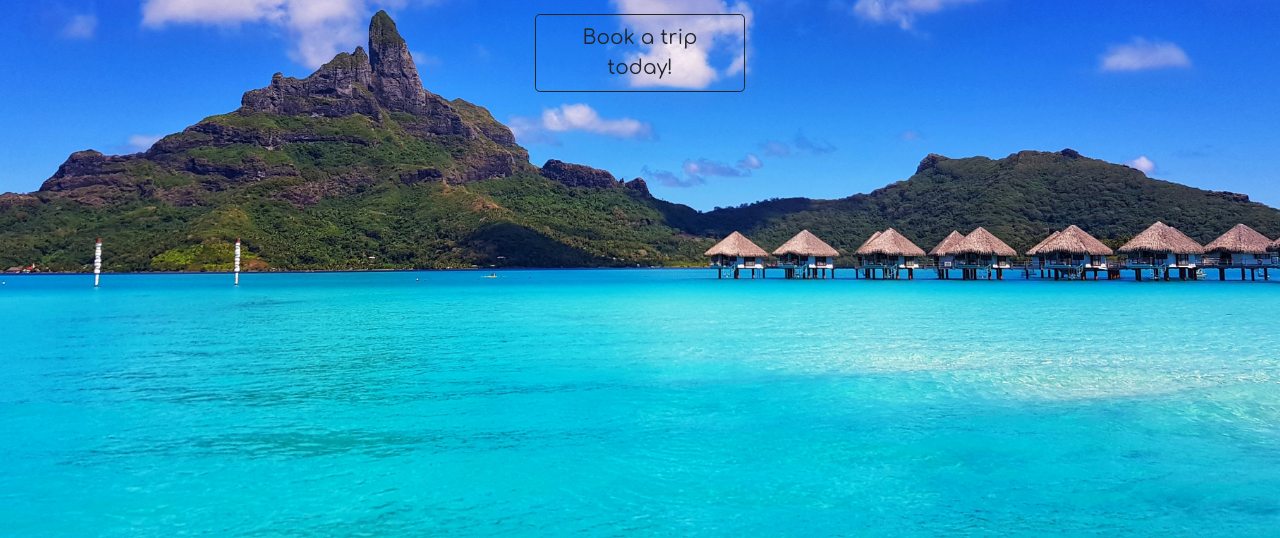
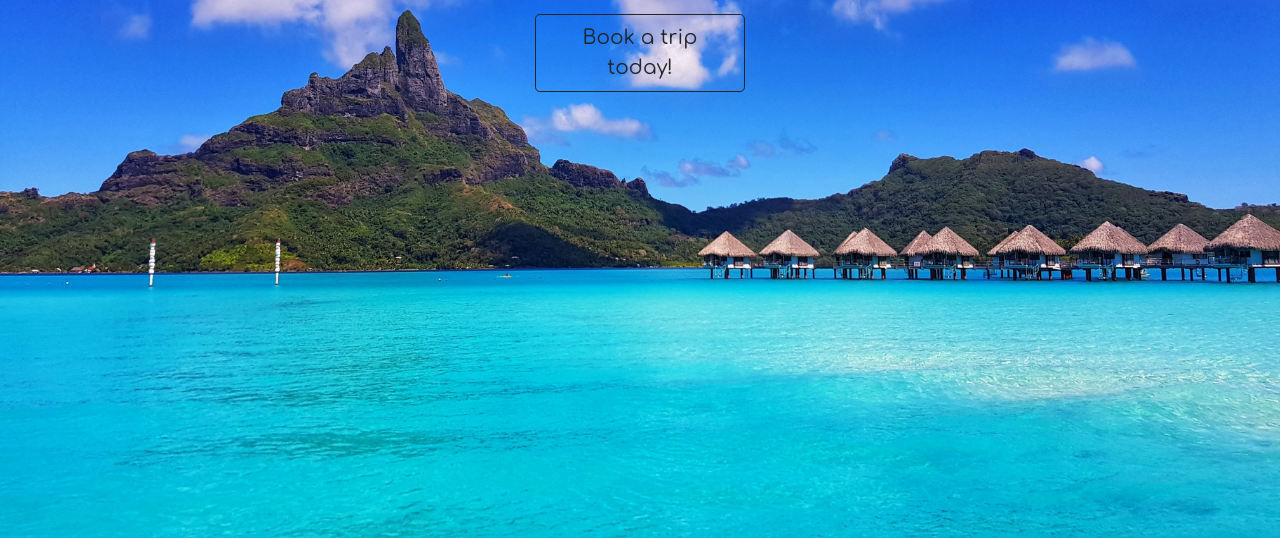
Before and after one commit to jonathanalmoradie/jonathan_almoradie.github.io, a plain HTML site: page index.html in a window 1280 px wide. Shown: the part 318-856 px from the top of the page. Drawn offline with nearby package versions, Linux system fonts and the light colour scheme.

Commit message:
img display change

```diff
--- a/index.html
+++ b/index.html
@@ -46,6 +46,7 @@
     </div>
   </nav>
   <div class="container-fluid home-main">
+    <img src="img/home_island.JPG" alt="island" class="home_img">
       <h1 class="welcome-text">Welcome to the Island of Taniti</h1>
       <div class="d-grid gap-2 col-2 mx-auto">
         <button type="button" class="btn btn-outline-dark btn-lg book-trip-btn">Book a trip today!</button>
--- a/styles.css
+++ b/styles.css
@@ -5,12 +5,19 @@
 
 .home-main {
   font-family: 'Comfortaa', cursive;
-  background-image: url("https://jonathanalmoradie.github.io/img/home_island.JPG");
-  background-repeat: no-repeat;
-  background-size: cover;
-  background-position: center;
   height:100vh;
   width:100vw;
+}
+
+.home_img {
+  width: 100%;
+  height: 100vh;
+  z-index: -1;
+  object-fit: fill;
+  object-position: center;
+  position: absolute;
+  top: 56px;
+  right: 0.5px;
 }
 
 .welcome-text {
```
